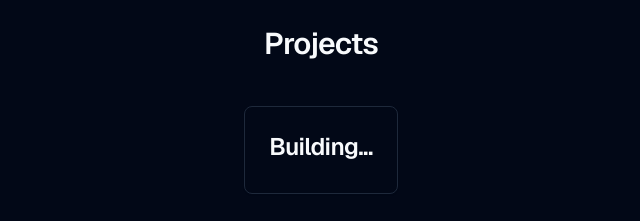
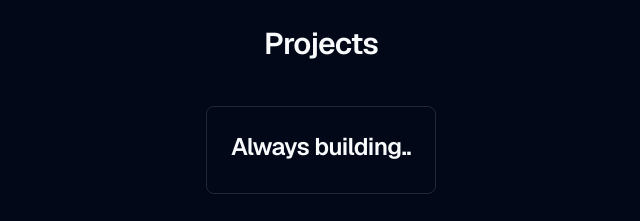
Before and after one commit to jjwebsolutions/jjxlabs, a Next.js app: page / in a window 1280 px wide. Shown: the part 1820-2041 px from the top of the page, without its empty margins (319-959 px from the left). Built offline with nearby package versions, Linux system fonts and the light colour scheme.

Commit message:
Update ContentPageAnimated.tsx

```diff
--- a/components/ContentPageAnimated.tsx
+++ b/components/ContentPageAnimated.tsx
@@ -337,7 +337,7 @@ function ContentPageAnimated() {
         <animated.div ref={ref8} style={springs8}>
           <Card className="w-4/4 mt-5">
             <CardHeader className="text-center">
-              <CardTitle className="text-2xl">Building...</CardTitle>
+              <CardTitle className="text-2xl">Always building..</CardTitle>
               <CardDescription className=""></CardDescription>
             </CardHeader>
           </Card>
```
